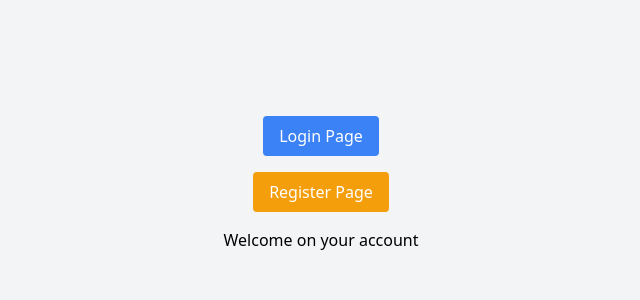
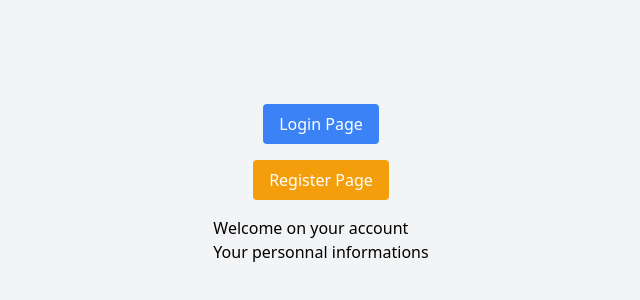
Before and after one commit to clementmarius/followedApplicationsInternship, a React (Vite) app in the folder front/frontFollowed/: page /landingPage in a window 1280 px wide. Shown: the part 216-516 px from the top of the page, without its empty margins (319-959 px from the left). Built offline with nearby package versions, Linux system fonts and the light colour scheme.

Commit message:
start React

```diff
--- a/front/frontFollowed/src/pages/LandingPage.jsx
+++ b/front/frontFollowed/src/pages/LandingPage.jsx
@@ -27,6 +27,7 @@ const LandingPage = () => {
   return (
     <div>
       <h1>Welcome on your account</h1>
+      <h2>Your personnal informations</h2>
     </div>
   );
 };
```
